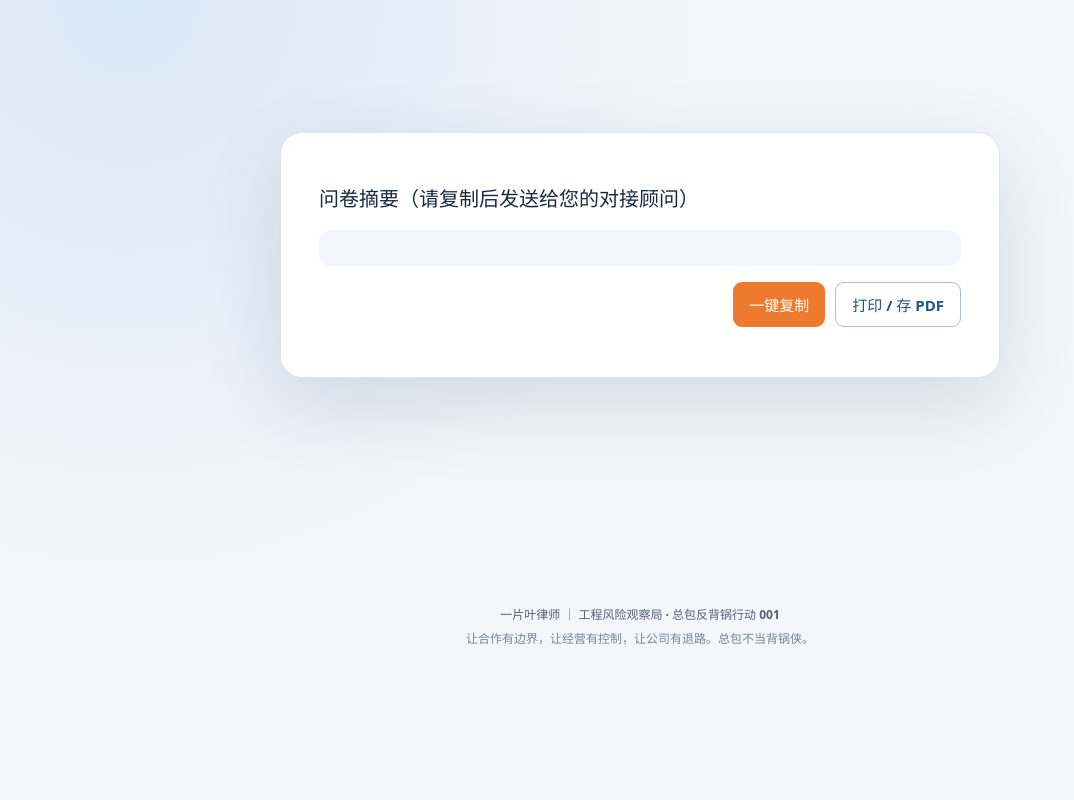
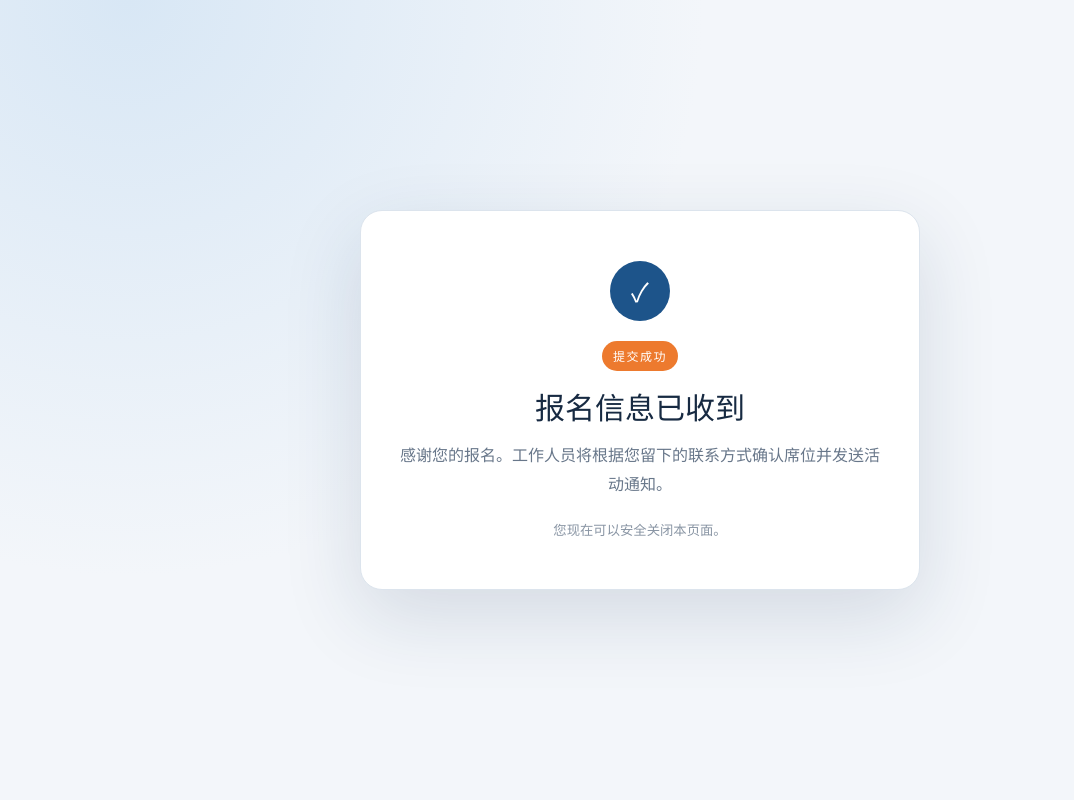
Before and after one commit to sunshinewyym/risk-survey, a Django app: template templates/surveys/apply_thanks.html in a window 1280 px wide. Shown: the whole page, without its empty margins (0-1074 px from the left). Run offline with Django 5.2, Linux system fonts and the light colour scheme; the template is opened without the code that fills it, so the values that code supplies are empty.

Commit message:
fix: simplify registration success page

```diff
--- a/surveys/static/surveys/apply.css
+++ b/surveys/static/surveys/apply.css
@@ -58,5 +58,4 @@
 .apply-actions { display: flex; align-items: center; justify-content: space-between; gap: 20px; margin-top: 34px; padding: 20px 48px; border-radius: 0 0 22px 22px; background: var(--apply-navy); }.apply-actions p { margin: 0; color: #aebfd2; font-size: 13px; }.apply-actions button { min-height: 50px; padding: 11px 28px; color: #fff; font-size: 16px; font-weight: 900; cursor: pointer; border: 0; border-radius: 10px; background: var(--apply-orange); box-shadow: 0 9px 22px rgba(237,122,46,.25); }.apply-actions button:hover { background: #d96820; }
 .apply-footer { display: grid; gap: 5px; padding: 20px; color: #778598; font-size: 12px; line-height: 1.6; text-align: center; }.apply-footer strong { color: #536276; }.apply-footer span { display: block; }
 .apply-success-page { display: grid; min-height: 100vh; place-items: center; padding: 28px; background: radial-gradient(circle at 10% 0, #d8e7f5, transparent 36rem), #f3f6fa; }.apply-success-card { width: min(560px, 100%); padding: 50px 38px; text-align: center; border: 1px solid var(--apply-line); border-radius: 22px; background: #fff; box-shadow: 0 26px 80px rgba(19,48,88,.14); }.apply-success-icon { display: grid; width: 60px; height: 60px; margin: 0 auto 20px; place-items: center; color: #fff; font-size: 26px; font-weight: 900; border-radius: 50%; background: var(--apply-blue); }.apply-success-card h1 { margin: 0 0 13px; color: var(--apply-ink); font-size: 30px; }.apply-success-card > p:not(.apply-badge) { margin: 0; color: var(--apply-muted); line-height: 1.8; }.apply-success-card small { display: block; margin-top: 22px; color: #8995a4; }
-.apply-result { width: min(720px, 100%); text-align: left; }.apply-result h3 { margin: 0 0 18px; color: var(--apply-ink); font-size: 20px; }.apply-result pre { overflow: auto; margin: 0; padding: 18px; color: #33475f; font: 14px/1.8 "PingFang SC", "Microsoft YaHei", sans-serif; white-space: pre-wrap; border-radius: 12px; background: #f4f7fa; }.summary-actions { display: flex; gap: 10px; justify-content: flex-end; margin-top: 16px; }.summary-actions button { padding: 11px 16px; font-size: 15px; font-weight: 800; cursor: pointer; border-radius: 9px; }.copybtn { color: #fff; border: 0; background: var(--apply-orange); }.printbtn { color: var(--apply-blue); border: 1px solid #abc0d6; background: #fff; }
 @media (max-width: 720px) { .apply-shell { width: 100%; margin: 0; }.apply-hero, .apply-card, .apply-actions { border-radius: 0; }.apply-brand { padding: 14px 20px; }.hero-copy { padding: 34px 22px 38px; }.hero-copy::after { right: 10px; }.apply-alert { margin: 0 18px; }.apply-section { padding: 32px 20px 3px; }.apply-grid, .attendee-grid, .issue-options > div { grid-template-columns: 1fr; }.apply-options > div, .source-options > div { grid-template-columns: 1fr 1fr; }.attendee-item { padding: 13px; }.apply-actions { position: sticky; z-index: 12; bottom: 0; padding: 13px 20px; box-shadow: 0 -10px 26px rgba(16,47,92,.16); }.apply-actions p { display: none; }.apply-actions button { width: 100%; }.apply-footer { background: #f3f6fa; } }
--- a/surveys/static/surveys/apply_summary.js
+++ /dev/null
@@ -1,15 +0,0 @@
-(() => {
-  const text = document.querySelector("#registration-summary")?.textContent || "";
-  const copy = document.querySelector("#copy-summary");
-  if (!copy) return;
-  copy.addEventListener("click", async () => {
-    try {
-      await navigator.clipboard.writeText(text);
-      copy.textContent = "已复制 ✓";
-      window.setTimeout(() => copy.textContent = "一键复制", 1500);
-    } catch (error) {
-      alert("复制失败，请手动长按选择复制");
-    }
-  });
-  document.querySelector("#print-summary").addEventListener("click", () => window.print());
-})();
--- a/templates/surveys/apply_thanks.html
+++ b/templates/surveys/apply_thanks.html
@@ -1,19 +1,15 @@
 {% extends "base.html" %}
 {% load static %}
-{% block title %}总包反背锅行动 001｜报名问卷{% endblock %}
-{% block title_suffix %}{% endblock %}
+{% block title %}报名成功{% endblock %}
 {% block extra_css %}<link rel="stylesheet" href="{% static 'surveys/apply.css' %}?v=20260901-4">{% endblock %}
 {% block content %}
 <main class="apply-success-page">
-  <section class="apply-success-card apply-result">
-    <h3>问卷摘要（请复制后发送给您的对接顾问）</h3>
-    <pre id="registration-summary">{{ registration_summary }}</pre>
-    <div class="summary-actions">
-      <button type="button" class="copybtn" id="copy-summary">一键复制</button>
-      <button type="button" class="printbtn" id="print-summary">打印 / 存 PDF</button>
-    </div>
+  <section class="apply-success-card">
+    <span class="apply-success-icon">✓</span>
+    <p class="apply-badge">提交成功</p>
+    <h1>报名信息已收到</h1>
+    <p>感谢您的报名。工作人员将根据您留下的联系方式确认席位并发送活动通知。</p>
+    <small>您现在可以安全关闭本页面。</small>
   </section>
-  <footer class="apply-footer"><strong>一片叶律师 ｜ 工程风险观察局 · 总包反背锅行动 001</strong><span>让合作有边界，让经营有控制，让公司有退路。总包不当背锅侠。</span></footer>
 </main>
 {% endblock %}
-{% block extra_js %}<script src="{% static 'surveys/apply_summary.js' %}?v=20260901-1" defer></script>{% endblock %}
```
Also changed, not shown: surveys/tests.py (+4 -4 lines), surveys/views.py (+1 -37 lines).
